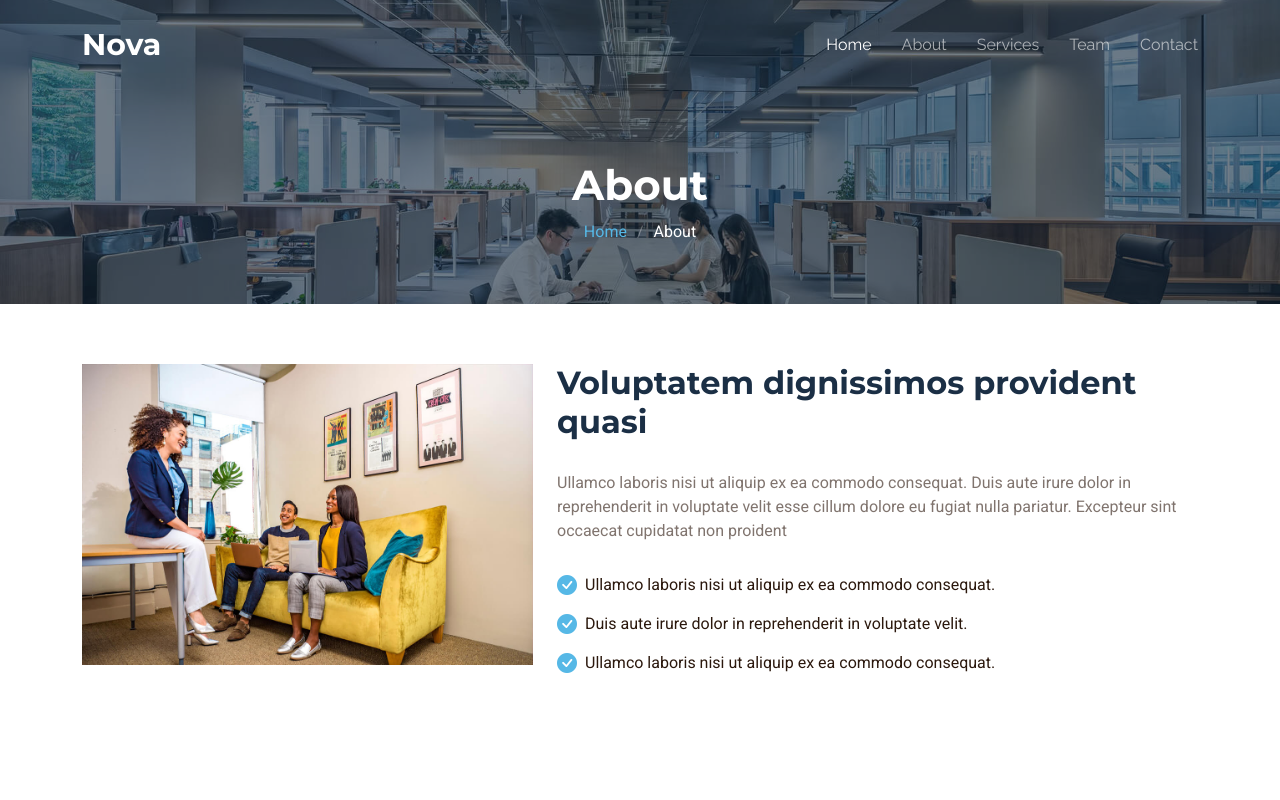
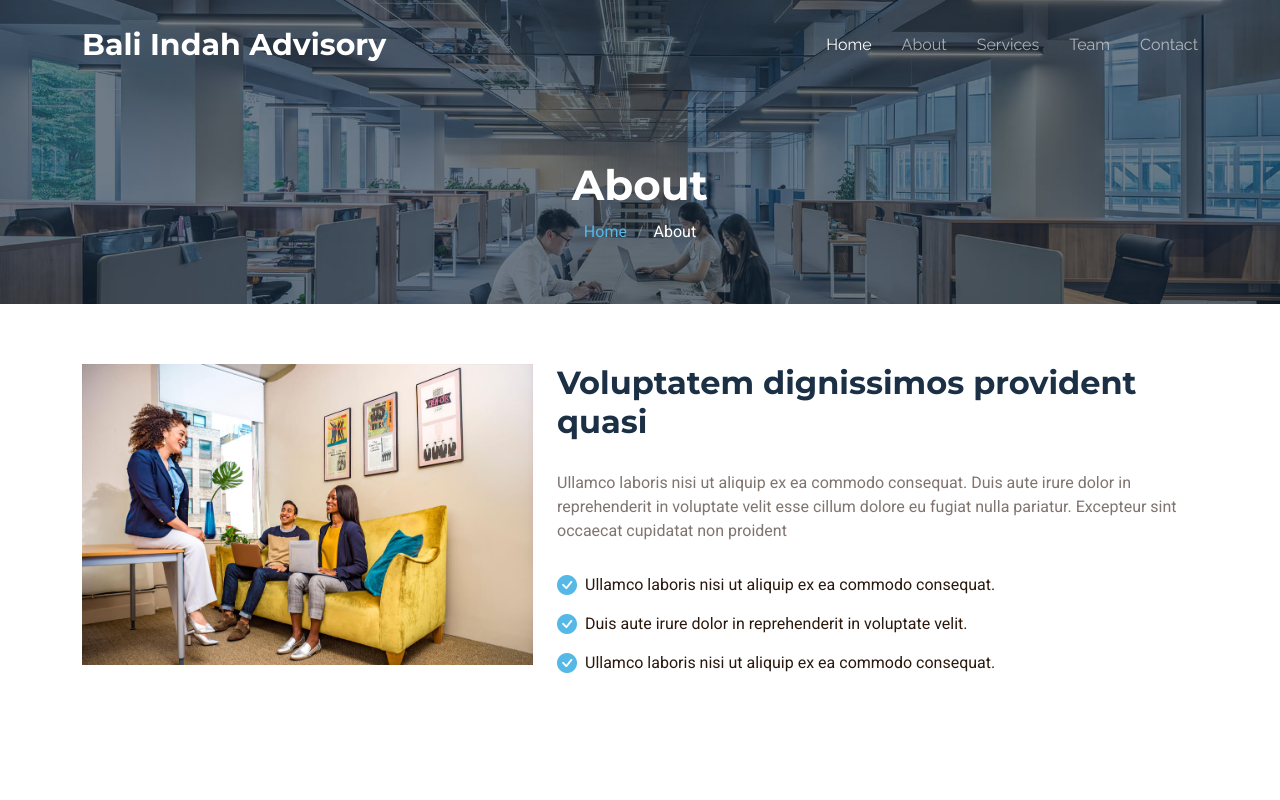
Before and after one commit to darrellhaidar/baliindahadvisory, a plain HTML site: page about.html in a window 1280 px wide. Shown: the top 800 px of the page. Drawn offline with Linux system fonts and the light colour scheme.

Commit message:
ubah nama

```diff
--- a/about.html
+++ b/about.html
@@ -44,7 +44,7 @@
       <a href="index.html" class="logo d-flex align-items-center">
         <!-- Uncomment the line below if you also wish to use an image logo -->
         <!-- <img src="assets/img/logo.png" alt=""> -->
-        <h1 class="sitename">Nova</h1>
+        <h1 class="sitename">Bali Indah Advisory</h1>
       </a>
 
       <nav id="navmenu" class="navmenu">
```
